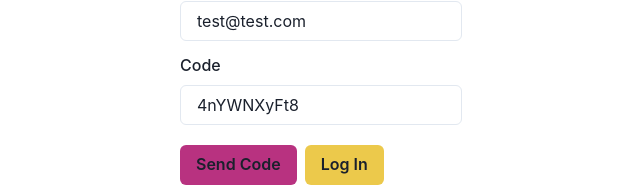
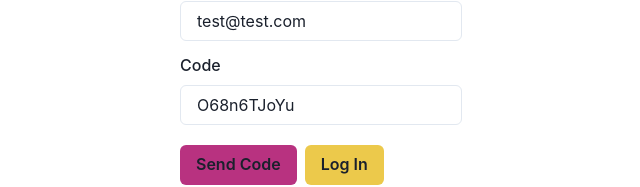
Before and after one commit to JuppLCD/Administracion-de-ventas-Fontend, a React (Vite) app: page / in a window 1280 px wide. Shown: the part 111-298 px from the top of the page, without its empty margins (319-959 px from the left). Built offline with nearby package versions, Linux system fonts and the light colour scheme; no server answers.

Commit message:
refactor: :recycle: The data that arrives from the server changed when generating code

```diff
--- a/src/layout/index.tsx
+++ b/src/layout/index.tsx
@@ -7,7 +7,7 @@ import type { FormEvent, ChangeEvent } from 'react';
 import { IErrorBackendApi } from '../types/apiBackend.interface';
 
 function Layout() {
-	const [inputs, setInputs] = useState({ email: 'test@test.com', code: '4nYWNXyFt8' });
+	const [inputs, setInputs] = useState({ email: 'test@test.com', code: 'O68n6TJoYu' });
 	const isError = false;
 	const errorMessage = 'Error';
 
@@ -44,7 +44,7 @@ function Layout() {
 			return;
 		}
 
-		alert(res.message + ' Y el codigo es ->' + (res as { message: string; newCode: string }).newCode);
+		alert(res.message + ' Y el codigo es ->' + (res as { message: string; code: string }).code);
 		console.log('Codigo resivido');
 	};
 
--- a/src/services/user.ts
+++ b/src/services/user.ts
@@ -14,7 +14,7 @@ export class UserServices {
 		const data = { email };
 
 		try {
-			const res = await this.axiosInstance.post<{ message: string; newCode: string }>(API_PATH_USER_CODE, data);
+			const res = await this.axiosInstance.post<{ message: string; code: string }>(API_PATH_USER_CODE, data);
 			return res.data;
 		} catch (err) {
 			return errorApiBackend(err);
```
